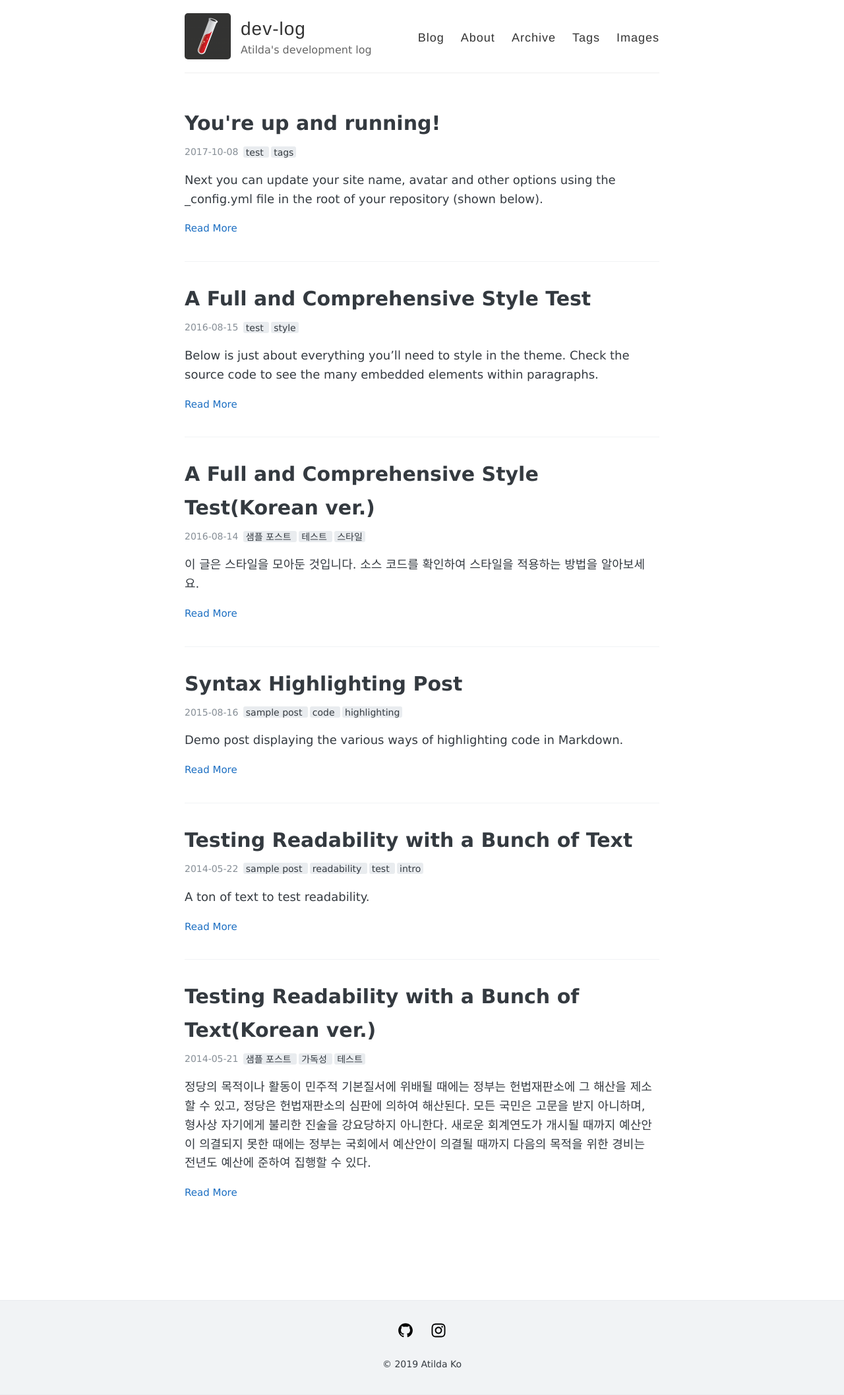
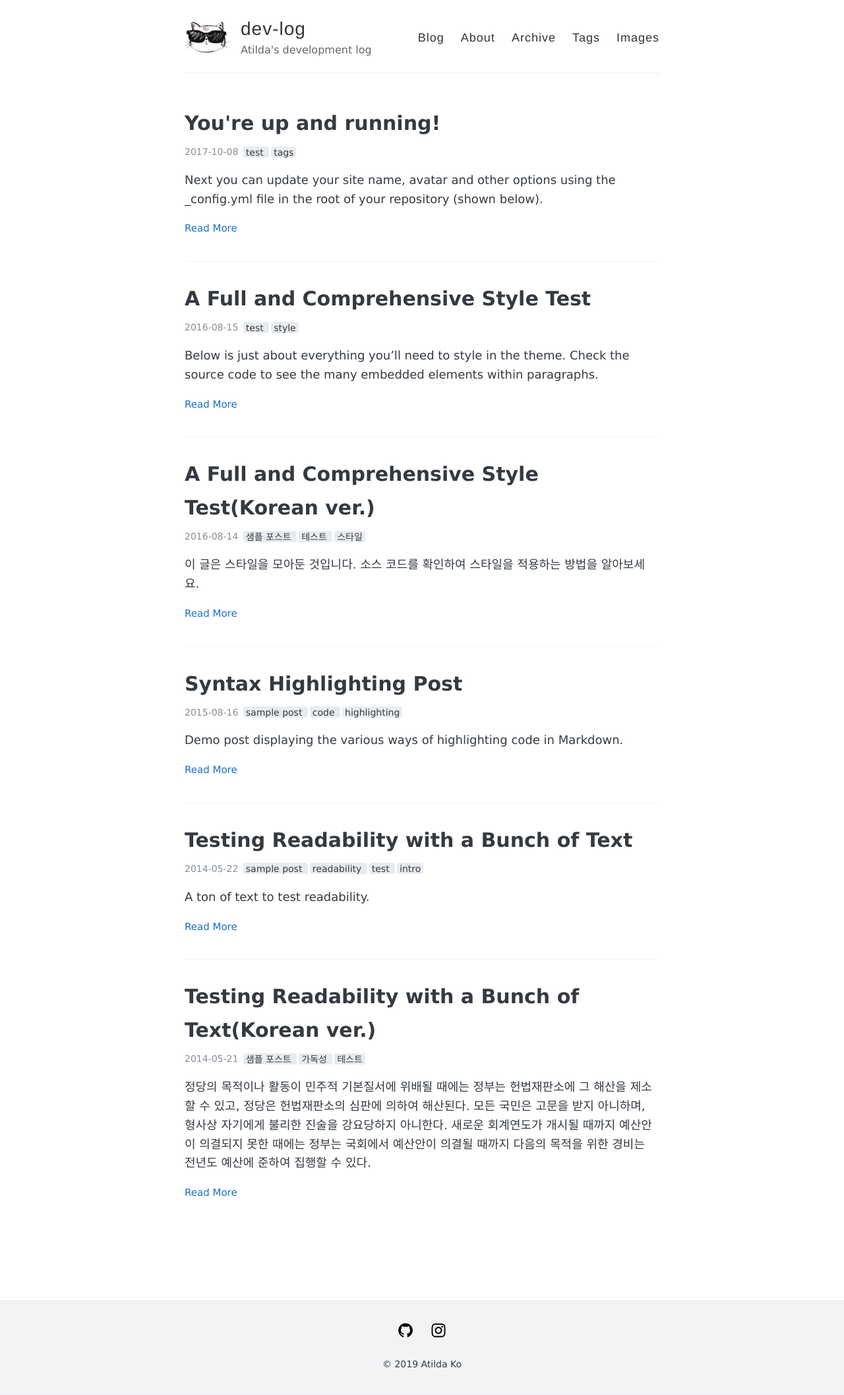
Before and after one commit to stellarway/stellarway.github.io, a Jekyll site: the page built from index.html, in a window 1280 px wide. Shown: the whole page at 66% size. Built offline with Jekyll 4.4.1, drawn with Linux system fonts in a browser that asks for light colours; the list of posts is cut into pages by our own code.

Commit message:
Update _config.yml

```diff
--- a/_config.yml
+++ b/_config.yml
@@ -13,7 +13,7 @@ description: Atilda's development log
 #
 
 # URL of your avatar or profile pic (you could use your GitHub profile pic)
-avatar: https://raw.githubusercontent.com/stellarway/stellarway.github.io/master/images/jekyll-logo.png
+avatar: /images/cat-profile.png
 
 # Tabs in header. There are 'Blog', 'About', 'Archive', 'Tags'
 # and URL Link(e.g. 'Theme' tab below) tabs. If you don't need one, just delete
```
